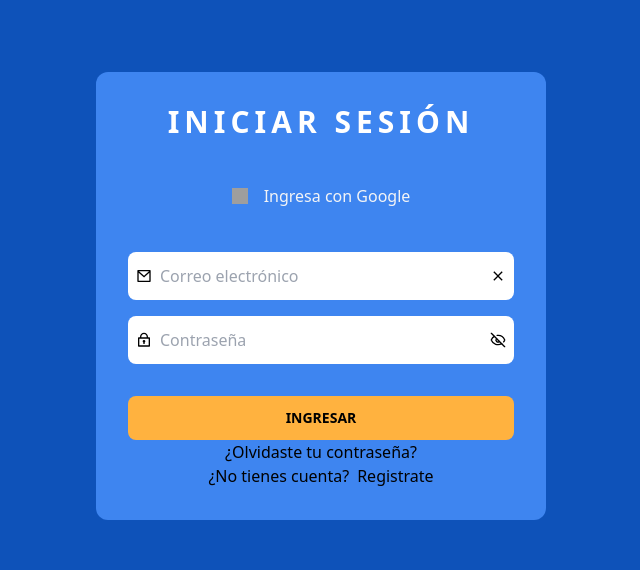
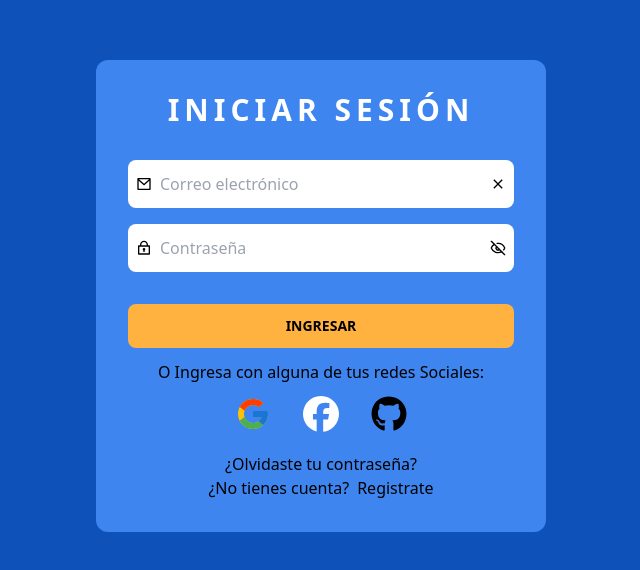
Before and after one commit to Juany313/Mule-front, a React (Vite) app: page /auth in a window 1280 px wide. Shown: the part 104-674 px from the top of the page, without its empty margins (319-959 px from the left). Built offline with nearby package versions, Linux system fonts and the light colour scheme; grey boxes are pictures that could not be loaded; a web font is replaced by a local one.

Commit message:
actualizando login jose-dev

```diff
--- a/package.json
+++ b/package.json
@@ -17,6 +17,7 @@
     "@heroicons/react": "^2.1.3",
     "@material-tailwind/react": "^2.1.9",
     "@mercadopago/sdk-react": "^0.0.19",
+    "all": "^0.0.0",
     "axios": "^1.6.8",
     "formik": "^2.4.6",
     "js-cookie": "^3.0.5",
--- a/src/main.jsx
+++ b/src/main.jsx
@@ -1,4 +1,4 @@
-import React from 'react';
+// import React from 'react';
 import ReactDOM from 'react-dom/client';
 import { Provider } from "react-redux";
 import { Auth0Provider } from "@auth0/auth0-react";
@@ -12,9 +12,11 @@ root.render(
 
     <Provider store={store}>
       <Auth0Provider
-        domain="dev-h0iezuyqkhhjz3e7.us.auth0.com"
-        clientId="Yx41UTDIBR1mBOyoClCO8DFR8h0pMWKD"
-        authorizationParams={{ redirect_uri: "http://localhost:4000/auth/dashboard" }}
+        domain="dev-1m7fdf5yimzufwoe.us.auth0.com"
+    clientId="G0Zqz0iZxBj1UYFv1OjZsLVuBUi5u5fY"
+    authorizationParams={{
+      redirect_uri: "http://localhost:5173"
+    }}
       >
         <App />
       </Auth0Provider>
--- a/src/redux/actions/index.js
+++ b/src/redux/actions/index.js
@@ -29,7 +29,7 @@ export const PUT_ENLISTMENT = "PUT_ENLISTMENT";
 export const DELETE_ENLISTMENT = "DELETE_ENLISTMENT";
 export const SET_ORDER_DATA = "SET_ORDER_DATA";
 
-
+export const POST_IS_LOGING = "POST_IS_LOGING"
 
 
 
@@ -293,6 +293,24 @@ const setIsLogged = (isLogged) => {
   };
 }
 
+export function isLoging(data) {
+  return async function(dispatch) {
+    try {
+      const response = await axios.post('http://localhost:3000/users/register-auth0', data);
+      dispatch({
+        type: POST_IS_LOGING,
+        payload: response.data,
+      });
+      // Devuelve un objeto de acción indicando que la solicitud se completó con éxito
+      return { success: true };
+    } catch (error) {
+      console.error("Error al crear el usuario:", error.message);
+      // Devuelve un objeto de acción indicando que la solicitud falló
+      return { success: false };
+    }
+  };
+}
+
 const setInfoUserLogged = (user) => {
   return {
     type: INFO_USER_LOGGED,
--- a/src/redux/reducer/index.js
+++ b/src/redux/reducer/index.js
@@ -20,7 +20,8 @@ import {
     POST_ENLISTMENT,
     PUT_ENLISTMENT,
     DELETE_ENLISTMENT,
-    SET_ORDER_DATA,
+  SET_ORDER_DATA,
+    POST_IS_LOGING
 } from "../actions";
 
 let initialState = {
@@ -204,7 +205,11 @@ function rootReducer(state = initialState, action) {
 
 
 
-
+      case POST_IS_LOGING:
+        return {
+          ...state,
+          allUsers: action.payload
+        }
 
 
         default:
--- a/src/services/auth/requestAuthLogin.js
+++ b/src/services/auth/requestAuthLogin.js
@@ -1,6 +1,7 @@
 import axios from "axios";
 
-export default async function loginUserAuth(email,name) {
+export default async function loginUserAuth(email, name) {
+  console.log(email,name);
   try {
     const response = await axios.post(
       "http://localhost:3000/users/register-auth0",
@@ -11,6 +12,7 @@ export default async function loginUserAuth(email,name) {
 
     if (response.data) {
       const token = response.data;
+      console.log("Token recibido:", token);
       localStorage.setItem("token", token);
       return token;
     } else {
--- a/src/views/auth/Dashboard.jsx
+++ b/src/views/auth/Dashboard.jsx
@@ -21,6 +21,9 @@ const Dashboard = () => {
   const userDetail = useSelector((state) => state.userDetail);
   const { isAuthenticated, user } = useAuth0();
   const idUser = infoUserLogged?.id
+
+
+  console.log(user);
 
     useEffect(() => {
       if (isAuthenticated) {
--- a/src/views/auth/Login.jsx
+++ b/src/views/auth/Login.jsx
@@ -208,6 +208,8 @@ import Swal from "sweetalert2";
 import { RiMailLine, RiLock2Line } from "react-icons/ri";
 import { IoMdClose } from "react-icons/io";
 import { LuEye, LuEyeOff } from "react-icons/lu";
+import { FcGoogle } from "react-icons/fc";
+import { FaFacebook,FaGithub } from "react-icons/fa6";
 //import { Checkbox } from "@material-tailwind/react";
 
 /* services, helpers and actions */
@@ -217,6 +219,7 @@ import {
   setIsLogged,
   setInfoUserLogged
   } from "../../redux/actions/index";
+import { IoCloseCircleOutline } from "react-icons/io5";
 
 const Login = () => {
   const dispatch = useDispatch();
@@ -294,22 +297,11 @@ const Login = () => {
   };
 
   return (
-    <div>
+   <div>
         <div className="bg-p100 p-8 rounded-xl w-auto  lg:w-[450px]">
           <h1 className="text-3xl text-center uppercase font-bold tracking-[5px] text-white mb-8">
             Iniciar <span className="text-primary">sesión</span>
-          </h1>
-          <button
-            className="flex items-center justify-center py-3 px-4 gap-4 bg-secondary-900 w-full rounded-full mb-8 text-gray-100"
-            onClick={() => loginWithRedirect()}
-          >
-            <img
-              src="https://rotulosmatesanz.com/wp-content/uploads/2017/09/2000px-Google_G_Logo.svg_.png"
-              alt="Google Logo"
-              className="w-4 h-4"
-            />
-            Ingresa con Google
-          </button>
+        </h1>
 
           <div className="relative mb-4">
             <RiMailLine className="absolute top-1/2 -translate-y-1/2 left-2 text-primary" />
@@ -368,7 +360,43 @@ const Login = () => {
             >
               Ingresar
             </button>
-          </div>
+        </div>
+
+        <p className=" text-black py-3 text-center "> O Ingresa con alguna de tus redes Sociales: </p>
+        <div className="flex items-center justify-center">
+          <button
+            className="flex items-center justify-center mx-4 gap-2 bg-secondary-900 w-13 h-13 rounded-full mb-5 text-gray-300  hover:bg-blue-900 "
+            onClick={() => loginWithRedirect()}
+          >
+            <FcGoogle
+              className="w-9  h-9"
+            />
+
+
+        </button>
+
+        {/* Facebook */}
+          <button
+            className="flex items-center justify-center  mx-4 gap-2 bg-secondary-900 w-13 h-13 rounded-full mb-5 text-gray-300  hover:bg-blue-900 hover:text-white"
+            onClick={() => loginWithRedirect()}
+          >
+            <FaFacebook
+              className="w-9  h-9 text-white"
+            />
+
+        </button>
+
+
+        {/* GitHub */}
+          <button
+            className="flex items-center justify-center mx-4 gap-2 bg-secondary-900 w-13 h-13 rounded-full mb-5  hover:bg-blue-900 hover:text-white"
+            onClick={() => loginWithRedirect()}
+          >
+            <FaGithub
+              className="w-9  h-9  "
+            />
+        </button>
+        </div>
           <div className="flex flex-col flex-gap-4 items-center ">
             <Link
               to="/auth/olvide-password"
@@ -385,7 +413,8 @@ const Login = () => {
                 Registrate
               </Link>
             </span>
-          </div>
+        </div>
+
         </div>
 
     </div>
```
Also changed, not shown: 1 other file (tests, documents, lock files or other folders).
